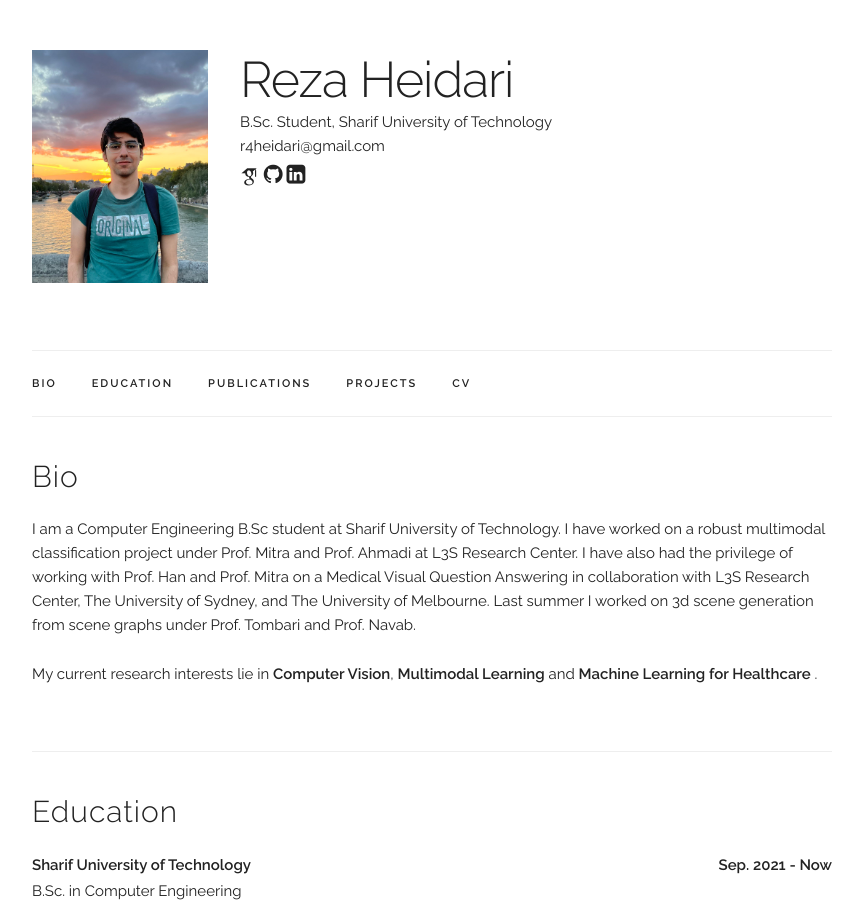
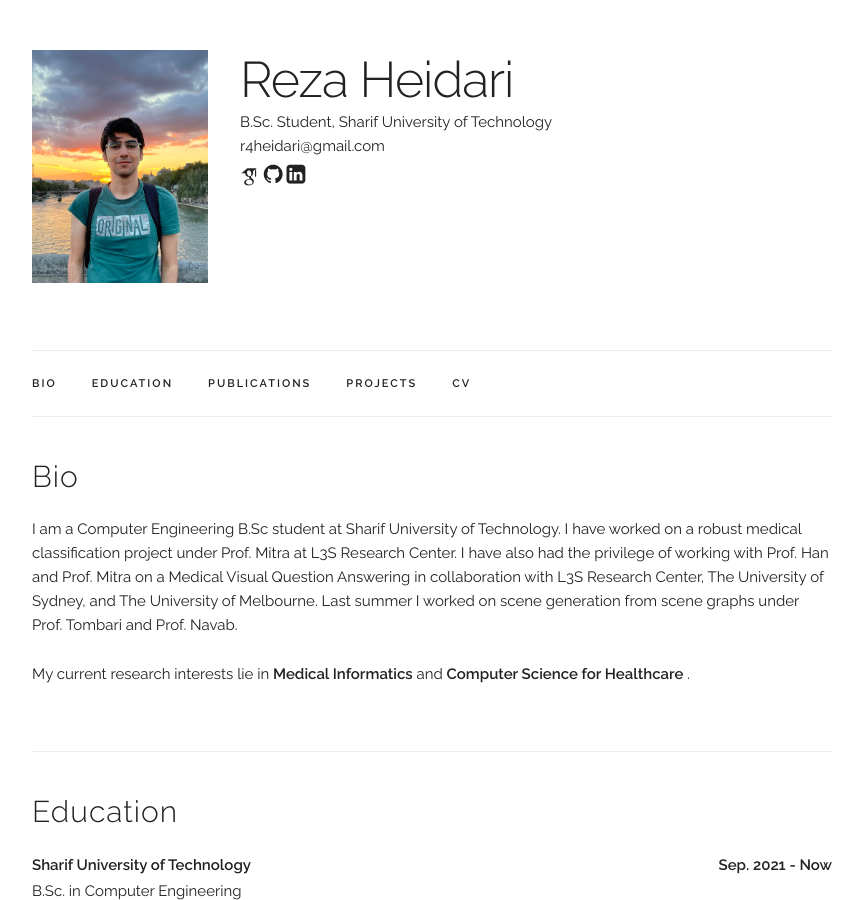
Before and after one commit to reza-heidari-ce/reza-heidari-ce.github.io, a Jekyll site: the page built from index.html, in a window 1280 px wide and 900 px high. Shown: the whole window, without its empty margins (208-1070 px from the left). Built offline with Jekyll 4.4.1, drawn with Linux system fonts in a browser that asks for light colours; some web fonts are replaced.

Commit message:
Update index.html

```diff
--- a/index.html
+++ b/index.html
@@ -6,11 +6,11 @@ title: Home
 <div class="docs-section" id="bio">
   <h4>Bio</h4>
   <p>
-I am a Computer Engineering B.Sc student at Sharif University of Technology. I have worked on a robust multimodal classification project under Prof. Mitra and Prof. Ahmadi at L3S Research Center. I have also had the privilege of working with Prof. Han and Prof. Mitra on a Medical Visual Question Answering in collaboration with L3S Research Center, The University of Sydney, and The University of Melbourne. Last summer I worked on 3d scene generation from scene graphs under Prof. Tombari and Prof. Navab.
+I am a Computer Engineering B.Sc student at Sharif University of Technology. I have worked on a robust medical classification project under Prof. Mitra at L3S Research Center. I have also had the privilege of working with Prof. Han and Prof. Mitra on a Medical Visual Question Answering in collaboration with L3S Research Center, The University of Sydney, and The University of Melbourne. Last summer I worked on scene generation from scene graphs under Prof. Tombari and Prof. Navab.
 
 
   <p>
-  My current research interests lie in <b>Computer Vision</b>, <b>Multimodal Learning</b> and <b>Machine Learning for Healthcare </b>.
+  My current research interests lie in  <b>Medical Informatics</b> and <b>Computer Science for Healthcare </b>.
 
 </div>
 
```
